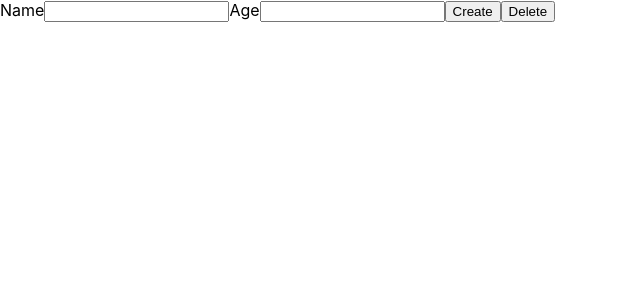
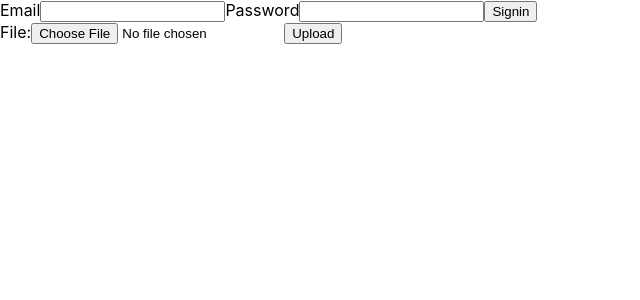
Before and after one commit to anujkaushik1/Firebase-With-React-JS, a React (Create React App) app: page / in a window 1280 px wide. Shown: the top 300 px of the page, without its empty margins (0-640 px from the left). Built offline with nearby package versions, Linux system fonts and the light colour scheme; no server answers.

Commit message:
Storing Images in Firebase Storae

```diff
--- a/src/App.js
+++ b/src/App.js
@@ -2,13 +2,15 @@ import logo from './logo.svg';
 import './App.css';
 import Firebaseauth from './Components/Firebaseauth';
 import Firestore from './Components/Firestore';
+import Firestorage from './Components/Firestorage';
 
 
 function App() {
   return (
     <>
-      {/* <Firebaseauth/> */}
-      <Firestore/>
+      <Firebaseauth/>
+      {/* <Firestore/> */}
+      <Firestorage/>
     </>
   );
 }
--- /dev/null
+++ b/src/Components/Firestorage.js
@@ -0,0 +1,32 @@
+import React,{useState} from 'react'
+import {storage} from '../firebase';
+
+function Firestorage() {
+    const [file,setFile] = useState('');
+    const upload = () => {
+        console.log(file)
+        const uploadTask = storage.ref(`/data/${file.name}`).put(file);
+        uploadTask.on('state_changed',fn1,fn2,fn3);
+        function fn1(snapshot){
+            let progress = (snapshot.bytesTransferred / snapshot.totalBytes)*100;
+            console.log(`Upload is ${progress} done.`)
+        }
+        function fn2(error){
+            console.log('error',error)
+        }
+        async function fn3(){
+
+            let url = await uploadTask.snapshot.ref.getDownloadURL()
+            console.log(url);
+        }
+    }
+    return (
+        <div>
+            <label htmlFor="file">File:</label>
+            <input type="file" accept="image/*" onChange={(e)=>setFile(e.target.files[0])}/>
+            <button onClick={upload}>Upload</button>
+        </div>
+    )
+}
+
+export default Firestorage
--- a/src/firebase.js
+++ b/src/firebase.js
@@ -28,3 +28,5 @@ const firestore = firebase.firestore();
 export const database = {
   users : firestore.collection('users')
 }
+
+export const storage = firebase.storage();
```
